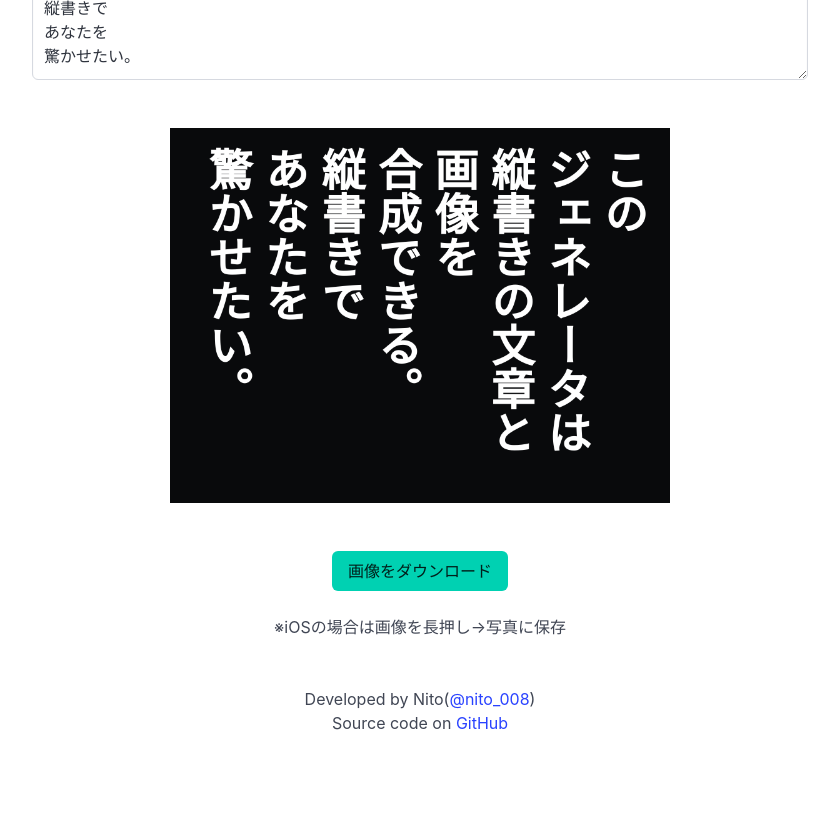
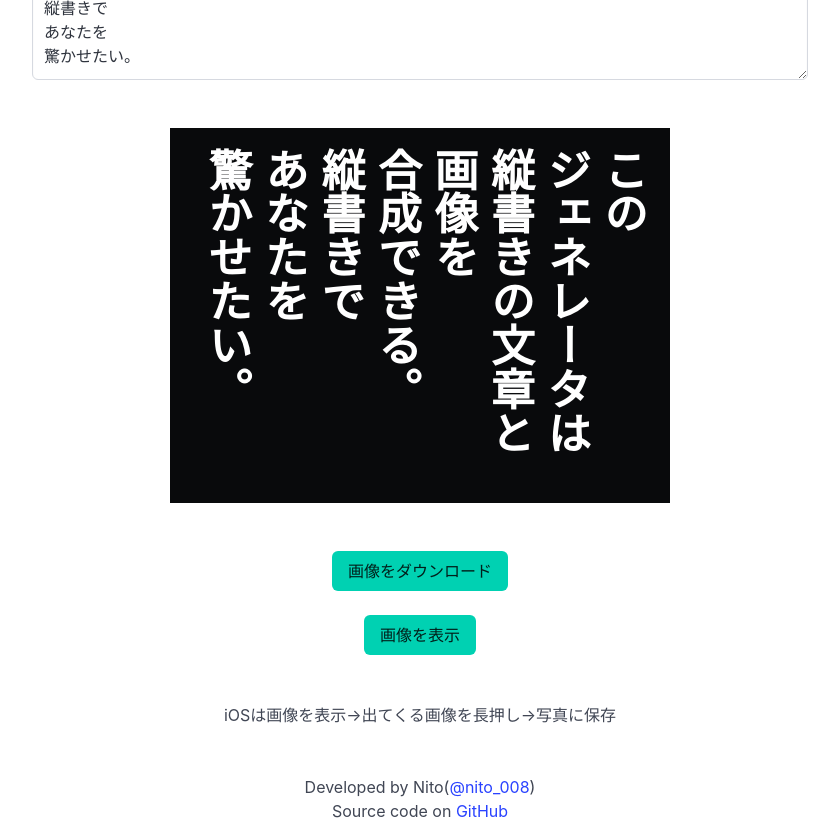
Before and after one commit to Nitoryu008/tategaki-generator, a Vue app: page / in a window 1280 px wide. Shown: the part 380-1219 px from the top of the page, without its empty margins (220-1059 px from the left). Before the commit the page ends 1131 px from the top, so only its background shows below. Built offline with nearby package versions, Linux system fonts and the light colour scheme.

Commit message:
iOSでもダウンロードできるよう対応

```diff
--- a/package.json
+++ b/package.json
@@ -15,6 +15,7 @@
     "@unhead/vue": "^1.9.15",
     "bulma": "^1.0.1",
     "dom-to-image": "^2.6.0",
+    "file-saver": "^2.0.5",
     "html2canvas": "^1.4.1",
     "vue": "^3.4.29",
     "vue-router": "^4.3.3"
--- a/src/App.vue
+++ b/src/App.vue
@@ -1,6 +1,6 @@
 <script setup>
 import domtoimage from "dom-to-image";
-import { ref, computed, onMounted } from "vue";
+import { ref, onMounted } from "vue";
 import "@fontsource-variable/noto-serif-jp";
 
 const text = ref(
@@ -20,7 +20,7 @@ const text_renderer = ref(null);
 const padding = ref(10);
 const line_height = ref("20px");
 const font_size = ref("20px");
-const generated_src = ref("");
+const generated_url = ref("");
 
 function setImage() {
   let image_src = image.value.files[0];
@@ -31,7 +31,7 @@ function click() {
   image.value.click();
 }
 
-function generate() {
+function generate(callback) {
   const result = document.getElementById("result");
   const scale = 1600 / result.clientWidth;
   domtoimage
@@ -44,16 +44,23 @@ function generate() {
       },
     })
     .then((dataUrl) => {
-      generated_src.value = dataUrl;
-      console.log(dataUrl);
+      callback(dataUrl);
     });
 }
 
 function download() {
-  const link = document.createElement("a");
-  link.href = generated_src;
-  link.download = `tategaki.png`;
-  link.click();
+  generate((dataUrl) => {
+    const link = document.createElement("a");
+    link.href = dataUrl;
+    link.download = `tategaki.png`;
+    link.click();
+  });
+}
+
+function showImage() {
+  generate((dataUrl) => {
+    generated_url.value = dataUrl;
+  });
 }
 
 function render() {
@@ -67,8 +74,6 @@ function render() {
     if (line.length > max_length) max_length = line.length;
   }
   font_size.value = text_renderer.value.offsetHeight / max_length - 4 + "px";
-
-  generate();
 }
 
 onMounted(() => {
@@ -85,7 +90,7 @@ onMounted(() => {
 
 <template>
   <main class="mt-6 has-text-centered mx-auto">
-    <div class="mx-3">
+    <div class="mx-3 is-centered">
       <h1 class="title">縦書き画像ジェネレータ</h1>
       <br />
       <input
@@ -117,16 +122,18 @@ onMounted(() => {
           </div>
           <img :src="image_url" v-if="image_url" />
         </div>
-        <img
-          class="generated is-block mx-auto mb-6"
-          :src="generated_src"
-          v-if="generated_src"
-        />
       </div>
-      <button class="button is-primary mb-5" @click="download">
+      <button class="button is-primary mb-5 is-block mx-auto" @click="download">
         画像をダウンロード
       </button>
-      <p class="mb-6">※iOSの場合は画像を長押し→写真に保存</p>
+      <button
+        class="button is-primary mb-6 is-block mx-auto"
+        @click="showImage"
+      >
+        画像を表示
+      </button>
+      <img :src="generated_url" class="generated" v-if="generated_url"/>
+      <p class="mb-6">iOSは画像を表示→出てくる画像を長押し→写真に保存</p>
       <p>Developed by Nito(<a href="https://x.com/nito_008">@nito_008</a>)</p>
       <p class="mb-4">
         Source code on
@@ -162,27 +169,19 @@ main {
     z-index: 1;
     width: 100%;
     height: 100%;
-    -webkit-user-select: none;
-    -moz-user-select: none;
-    -ms-user-select: none;
-    user-select: none;
   }
 
   img {
     position: relative;
     z-index: 0;
     object-fit: cover;
-    user-select: none;
   }
+}
 
-  .generated {
-    position: absolute;
-    top: 0;
-    left: 0;
-    max-width: 500px;
-    z-index: 2;
-    user-select: none;
-  }
+.generated {
+  max-width: 500px;
+  width: 100%;
+  object-fit: contain;
 }
 
 .text-wrapper {
```
Also changed, not shown: 1 other file (tests, documents, lock files or other folders).
